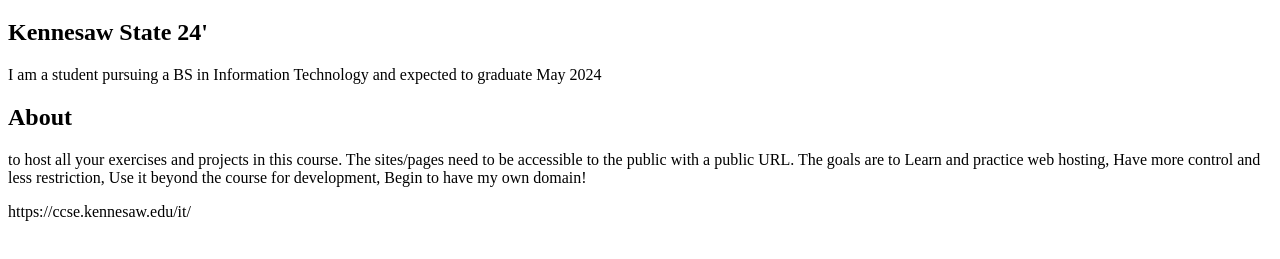
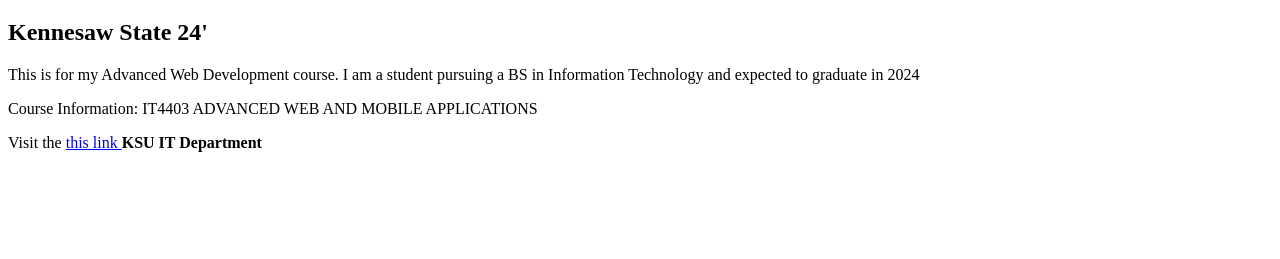
Before and after one commit to WinglessKing/AdvWebDev, a plain HTML site: page index.html in a window 1280 px wide. Shown: the part 61-320 px from the top of the page. Drawn offline with Linux system fonts and the light colour scheme.

Commit message:
Update index.html

```diff
--- a/index.html
+++ b/index.html
@@ -4,18 +4,14 @@
    <body>
      <h1>Adrey'n Lewis</h1>
         <h2>Kennesaw State 24'</h2>
-            <p>I am a student pursuing a BS in Information Technology and expected to graduate May 2024</p>
+            <p>This is for my Advanced Web Development course. I am a student pursuing a BS in Information Technology and expected to graduate in 2024</p>
   <div class="main">
      <section id="about">
-        <h2>About</h2>
-        <p> to host all
-your exercises and projects in this course. The sites/pages need to be accessible to the public with a public URL.
-The goals are to Learn and practice web hosting, Have more control and less restriction, Use it beyond the course for development, Begin to have my own domain!</p>
-      </section>
+        Course Information: IT4403 ADVANCED WEB AND MOBILE APPLICATIONS
   </div>
 
    <div class="footer">
-        <a>https://ccse.kennesaw.edu/it/</a>
+     <p> Visit the <a href="https://ccse.kennesaw.edu/it/"> this link </a><b>KSU IT Department </b> </p>
    </div>
 </div>
    </body>
```
